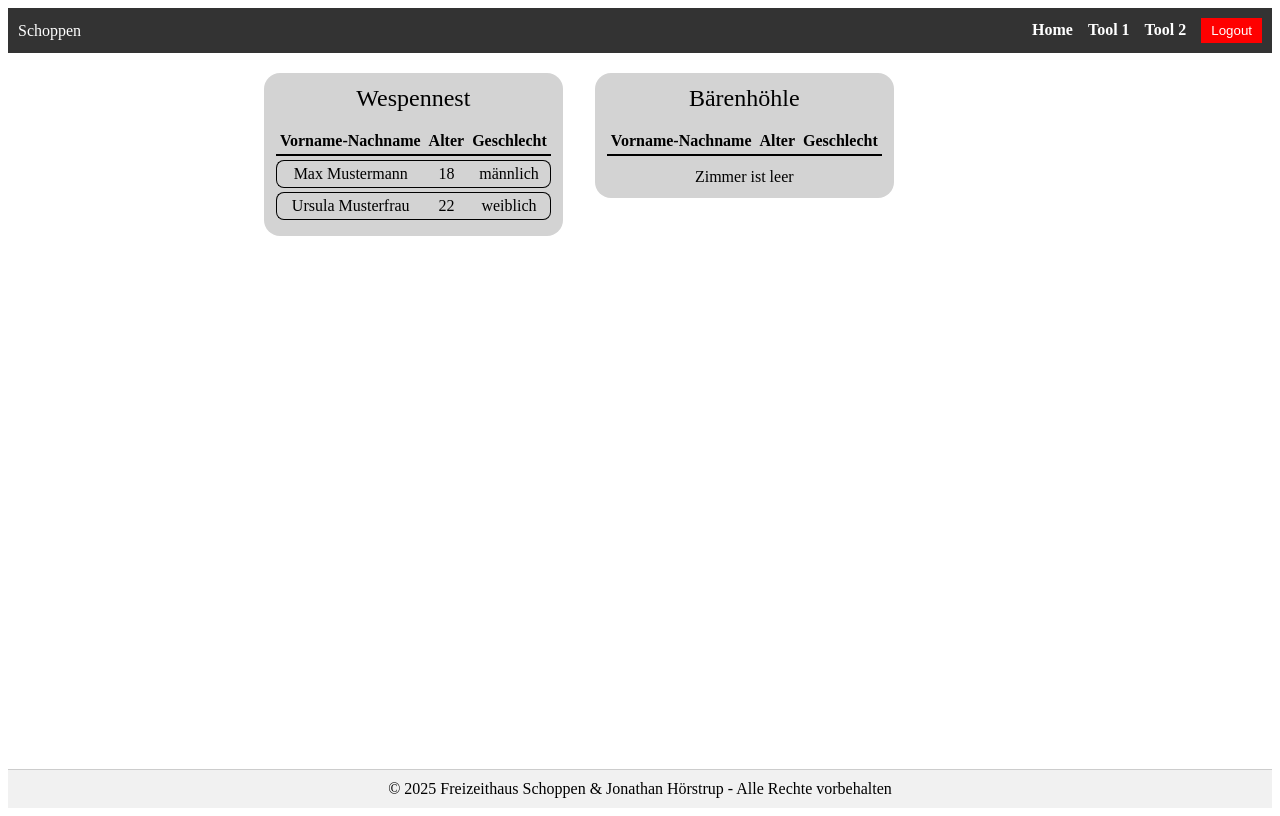
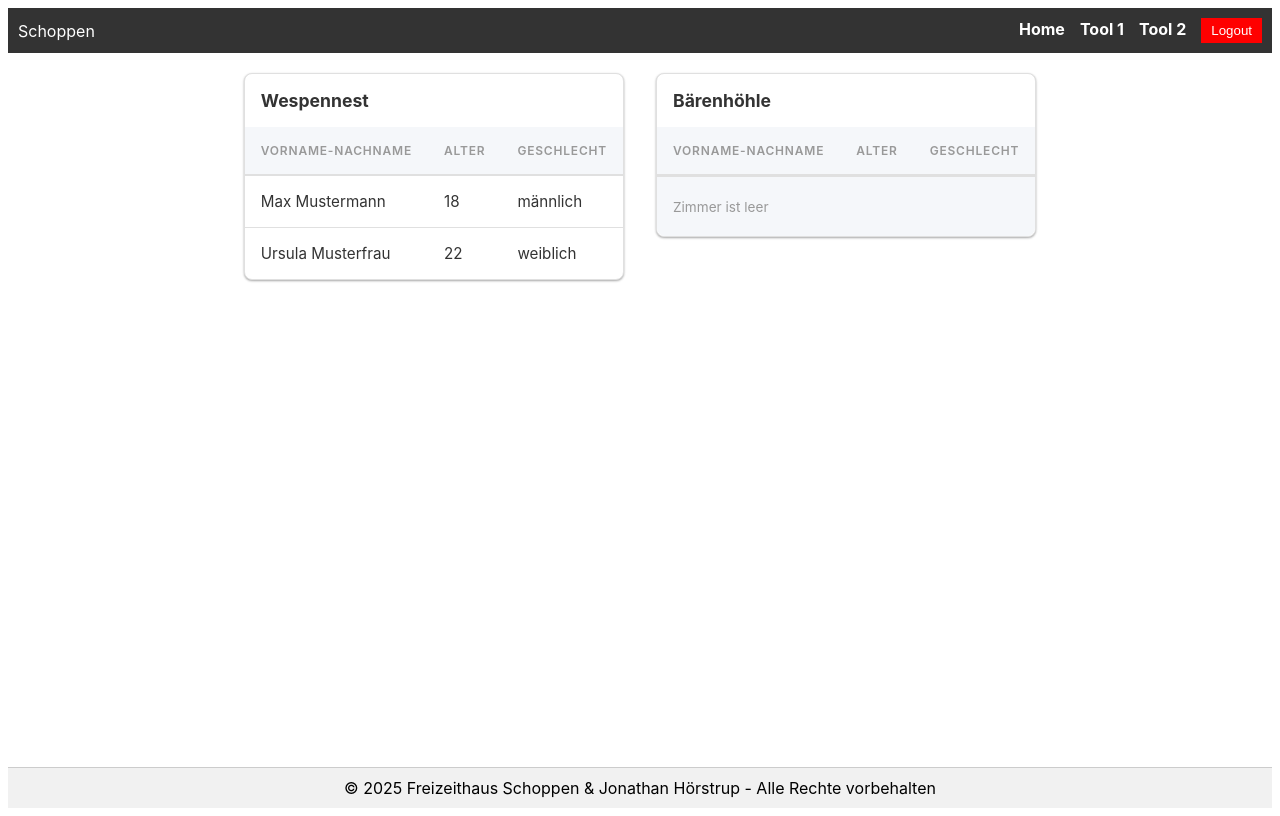
Before and after one commit to cleangraphx/SchoppenApp, a Vue app in the folder SchoppenTool/: page /zimmer in a window 1280 px wide. Built offline with nearby package versions, Linux system fonts and the light colour scheme.

Commit message:
Style Shit

```diff
--- a/SchoppenTool/src/assets/main.css
+++ /dev/null
@@ -1,16 +0,0 @@
-html, body {
-    margin: 0;
-    padding: 0;
-    height: 100%;
-    width: 100%;
-    overflow-x: hidden;
-    font-family: 'Inter', sans-serif;
-}
-
-#app {
-    min-height: 100vh;
-    width: 100%;
-    margin: 0;
-    padding: 0;
-    display: block;
-}
--- a/SchoppenTool/src/assets/styles/_cards.scss
+++ b/SchoppenTool/src/assets/styles/_cards.scss
@@ -0,0 +1,47 @@
+.card {
+  background-color: $color-white;
+  border: 1px solid $table-border-color;
+  border-radius: $border-radius-lg;
+  box-shadow: $shadow-sm;
+  margin-bottom: $spacing-md;
+  display: flex;
+  flex-direction: column;
+  transition: box-shadow 0.2s, transform 0.2s;
+}
+
+.card-header {
+  padding: $spacing-md;
+  border-radius: 1px solid $table-border-color;
+  display: flex;
+  justify-content: space-between;
+  align-items: center;
+
+  h3 {
+    margin: 0;
+    font-size: 1.1rem;
+    color: $text-main;
+  }
+}
+
+.card-body {
+  padding: $spacing-md;
+  color: $text-main;
+
+  p {
+    margin-bottom: $spacing-sm;
+
+    &:last-child {
+      margin-bottom: 0;
+    }
+  }
+}
+
+.card-footer {
+  padding: $spacing-sm $spacing-md;
+  background-color: $bg-body;
+  border-top: 1px solid $table-border-color;
+  color: $text-muted;
+  font-size: 0.85rem;
+  border-bottom-left-radius: $border-radius-lg;
+  border-bottom-right-radius: $border-radius-lg;
+}
--- a/SchoppenTool/src/assets/styles/_tables.scss
+++ b/SchoppenTool/src/assets/styles/_tables.scss
@@ -0,0 +1,62 @@
+.table_container {
+  background: $color-white;
+  border-radius: $border-radius-lg;
+  box-shadow: $shadow-sm;
+  overflow: hidden;
+  border: 1px solid $table-border-color;
+  margin-bottom: $spacing-lg;
+}
+
+.data-table {
+  width: 100%;
+  border-collapse: collapse;
+  text-align: left;
+  font-size: 0.95rem;
+
+  thead {
+    background-color: $bg-body;
+
+    th {
+      padding: $spacing-md;
+      font-weight: 600;
+      color: $text-muted;
+      text-transform: uppercase;
+      font-size: 0.75rem;
+      letter-spacing: 0.05rem;
+      border-bottom: 2px solid $table-border-color;
+
+      // Klebriger Header (Überschriften bleiben oben)
+      position: sticky;
+      top: 0;
+      z-index: 10;
+      background-color: $bg-body;
+    }
+  }
+
+  tbody {
+    tr {
+      border-bottom: 1px solid $table-border-color;
+      transition: background-color 0.2s;
+
+      &:last-child {
+        border-bottom: none;
+      }
+
+      &:hover {
+        background-color: $table-row-hover;
+      }
+
+      td {
+        padding: $spacing-md;
+        color: $text-main;
+        vertical-align: middle;
+      }
+    }
+  }
+
+  .action-cell {
+    text-align: right;
+    white-space: nowrap;
+    width: 1%;
+  }
+}
--- a/SchoppenTool/src/assets/styles/_variables.scss
+++ b/SchoppenTool/src/assets/styles/_variables.scss
@@ -1,57 +1,61 @@
 // Farbpalette:
 
 /* Hauptfarben */
-$color-brand-primary: #3498db;        // Blau für Aktionen/Links
-$color-brand-secondary: #2c3e50;      // Dunkles Blaugrau
+$color-brand-primary: #3498db; // Blau für Aktionen/Links
+$color-brand-secondary: #2c3e50; // Dunkles Blaugrau
 
 /* Grautöne */
-$color-gray-900: #1a1a1a;             // Ganz dunkles Grau
-$color-gray-800: #333333;             // Dunkelgrau für den Header
-$color-gray-700: #4a4a4a;             // Dunkelgrau aber nicht so ganz dunkel
-$color-gray-500: #999999;             // Mittelgrau
-$color-gray-200: #e0e0e0;             // Hellgrau Für Tabellen-Rahmen
-$color-gray-100: #f5f7fa;             // Heller Hintergrund auch bekannt als sehr helles grau für die App
-$color-white:    #ffffff;             // Tatsächlich weiß
+$color-gray-900: #1a1a1a; // Ganz dunkles Grau
+$color-gray-800: #333333; // Dunkelgrau für den Header
+$color-gray-700: #4a4a4a; // Dunkelgrau aber nicht so ganz dunkel
+$color-gray-500: #999999; // Mittelgrau
+$color-gray-200: #e0e0e0; // Hellgrau Für Tabellen-Rahmen
+$color-gray-100: #f5f7fa; // Heller Hintergrund auch bekannt als sehr helles grau für die App
+$color-white: #ffffff; // Tatsächlich weiß
 
 /* Status-Farben */
-$color-success:  #27ae60;             // Speichern erfolgreich = Grün
-$color-warning:  #f39c12;             // Achtung / Bearbeitung = Gelb
-$color-danger:   #c0392b;             // Löschen / Fehler      = Rot
+$color-success: #27ae60; // Speichern erfolgreich = Grün
+$color-warning: #f39c12; // Achtung / Bearbeitung = Gelb
+$color-danger: #c0392b; // Löschen / Fehler      = Rot
 
 
 // Welche Farben für was benutzt werden:
 
 /* Body Layout Text */
-$bg-body:       $color-gray-100;
-$text-main:     $color-gray-800;
-$text-muted:    $color-gray-500;
-$font-family-base:  'Inter', 'Roboto', sans-serif;
+$bg-body: $color-gray-100;
+$text-main: $color-gray-800;
+$text-muted: $color-gray-500;
+$font-family-base: 'Inter', 'Roboto', sans-serif;
 
 /* Header */
-$header-bg:     $color-gray-800;
-$header-text:   $color-white;
+$header-bg: $color-gray-800;
+$header-text: $color-white;
 $header-height: 64px;
-$header-btn-hover:  rgba(255, 255, 255, 0.1); // Das ist so transparentes Weiß zum aufhellen
+$header-btn-hover: rgba(255, 255, 255, 0.1); // Das ist so transparentes Weiß zum aufhellen
 
 /* Knöpfe (Buttons) */
-$btn-primary-bg:    $color-brand-primary;
-$btn-primary-text:  $color-white;
-$btn-radius:    4px;
+$btn-primary-bg: $color-brand-primary;
+$btn-primary-text: $color-white;
+$btn-radius: 4px;
 
+/* Tabellen */
+$table-border-color: $color-gray-200;
+$table-row-hover: rgba(52, 152, 218, 0.05);
+$table-stripe-bg: rgba(0,0,0,0.02);
 
 // Norm-Größen
 
 /* Distanzen */
-$spacing-xs:    4px;
-$spacing-sm:    8px;
-$spacing-md:    16px; // md = medium = standard
-$spacing-lg:    24px;
-$spacing-xl:    32px;
+$spacing-xs: 4px;
+$spacing-sm: 8px;
+$spacing-md: 16px; // md = medium = standard
+$spacing-lg: 24px;
+$spacing-xl: 32px;
 
 /* Gebogenheiten */
-$border-radius-sm:  4px;
-$border-radius-lg:  8px;
+$border-radius-sm: 4px;
+$border-radius-lg: 8px;
 
 /* Schattenwurf */
-$shadow-sm: 0 1px 3px rgba(0,0,0,0.12), 0 1px 2px rgba(0,0,0,0.24);
-$shadow-md: 0 3px 6px rgba(0,0,0,0.16), 0 3px 5px rgba(0,0,0,0.23);
+$shadow-sm: 0 1px 3px rgba(0, 0, 0, 0.12), 0 1px 2px rgba(0, 0, 0, 0.24);
+$shadow-md: 0 3px 6px rgba(0, 0, 0, 0.16), 0 3px 5px rgba(0, 0, 0, 0.23);
--- a/SchoppenTool/src/assets/styles/main.scss
+++ b/SchoppenTool/src/assets/styles/main.scss
@@ -1,3 +1,19 @@
 @import 'variables';
 @import 'tables';
 @import 'cards';
+
+body {
+  font-family: $font-family-base;
+}
+
+div.innercontainer {
+  display: flex;
+  flex-direction: row;
+  justify-content: center;
+  flex-wrap: wrap;
+  align-items: flex-start;
+  gap: 2rem;
+  width: 90%;
+  height: 90%;
+  margin: auto;
+}
--- a/SchoppenTool/src/views/ZimmerView.vue
+++ b/SchoppenTool/src/views/ZimmerView.vue
@@ -37,14 +37,18 @@ const saveChanges = async () => {
 
 <template>
   <div class="innercontainer">
-    <div class="zimmer" v-for="zimmer in zimmerDaten" :key="zimmer.ID">
-      <h2>{{ zimmer.name }}</h2>
+    <div class="card" v-for="zimmer in zimmerDaten" :key="zimmer.ID">
+      <div class="card-header">
+        <h3>{{ zimmer.name }}</h3>
         <!--      <div class="zimmerconfig">
           <button class="zimmerconfig switchbutton aktiv">Aktiviert</button>
           <button class="zimmerconfig switchbutton geschlecht-m">Männer / Jungs</button>
           <input type="text" class="zimmerconfig" placeholder="{{  zimmer.maximal  }}">
         </div>-->
-      <table class="zimmer">
+      </div>
+
+      <div class="table-container">
+        <table class="data-table">
           <thead>
             <tr>
               <th>Vorname-Nachname</th>
@@ -68,66 +72,14 @@ const saveChanges = async () => {
             </template>
           </draggable>
         </table>
+      </div>
 
-      <div v-if="zimmer.teilnehmer.length === 0" class="zimmer-leer">Zimmer ist leer</div>
+      <div v-if="zimmer.teilnehmer.length === 0" class="card-footer">
+        <p>Zimmer ist leer</p>
+      </div>
     </div>
   </div>
 </template>
 
 <style scoped>
-div.innercontainer {
-  display: flex;
-  flex-direction: row;
-  justify-content: center;
-  flex-wrap: wrap;
-  gap: 2rem;
-  width: 90%;
-  height: 90%;
-}
-div.zimmer {
-  background-color: lightgray;
-  padding: 4px;
-  margin: 0;
-  height: fit-content;
-  box-sizing: border-box;
-  border-radius: 16px;
-}
-div.zimmer h2 {
-  text-align: center;
-  font-weight: normal;
-  padding: 4px;
-  margin: 4px;
-}
-table.zimmer {
-  text-align: center;
-  margin: 8px;
-  border-collapse: separate;
-  border-spacing: 0 4px;
-}
-table.zimmer thead tr th {
-  border-bottom: 2px solid black;
-  margin-bottom: 4px;
-  padding: 4px;
-}
-table.zimmer tbody td {
-  padding: 4px;
-  border-top: 1px solid black;
-  border-bottom: 1px solid black;
-}
-table.zimmer tbody tr td:first-child {
-  border-left: 1px solid black;
-  border-top-left-radius: 8px;
-  border-bottom-left-radius: 8px;
-}
-table.zimmer tbody tr td:last-child {
-  border-right: 1px solid black;
-  border-top-right-radius: 8px;
-  border-bottom-right-radius: 8px;
-}
-table.zimmer tbody tr {
-}
-div.zimmer-leer {
-  margin: 8px;
-  text-align: center;
-}
 </style>
```
Also changed, not shown: SchoppenTool/src/views/InputTeilnehmerView.vue (+119 -68 lines). Lines whose indentation alone changed are shown as unchanged.
